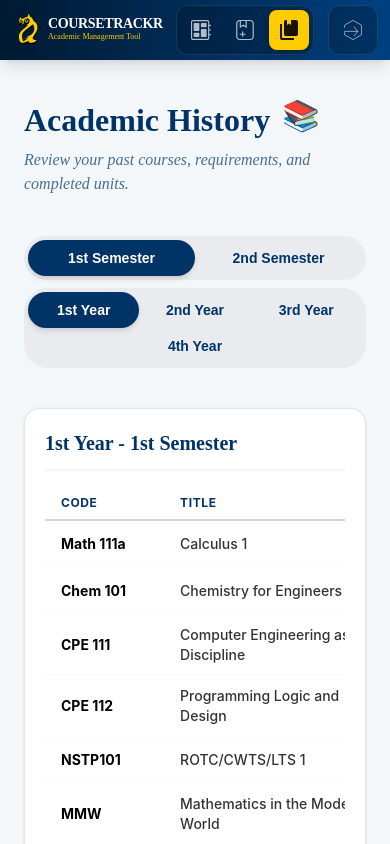
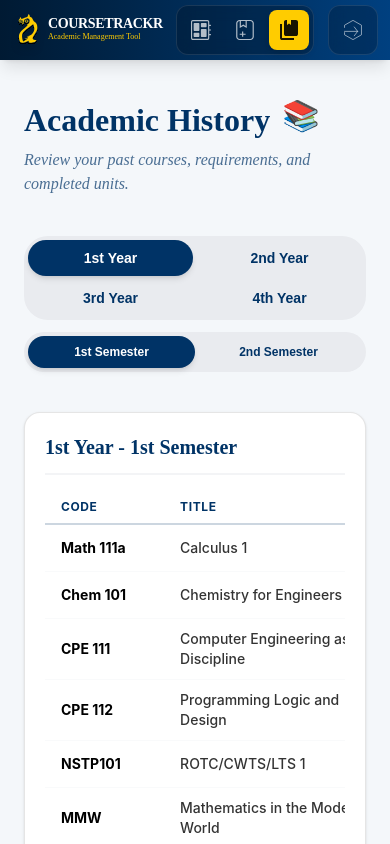
Before and after one commit to knghtcomp/CourseTrackr, a React (Vite) app in the folder CourseTrackrKuago/: page /history in a window 390 px wide. Shown: the top 844 px of the page. Built offline with nearby package versions, Linux system fonts and the light colour scheme; a web font is replaced by a local one.

Commit message:
change in dashboard

```diff
--- a/CourseTrackrKuago/src/pages/AcademicHistory.jsx
+++ b/CourseTrackrKuago/src/pages/AcademicHistory.jsx
@@ -121,16 +121,17 @@ export const AcademicHistory = () => {
         </div>
 
         {/* TOGGLES SECTION */}
-        <div className="flex flex-col-reverse lg:flex-row lg:items-center justify-between gap-2 w-full">
+        {/* Changed flex-col-reverse to flex-col so Years stay on top on mobile */}
+        <div className="flex flex-col lg:flex-row lg:items-center justify-between gap-3 w-full">
 
-
-          {/* YEAR TOGGLE (Right Side) */}
-          <div className="flex flex-wrap lg:flex-nowrap bg-[#E9EBEF] rounded-3xl lg:rounded-full p-1 w-full lg:w-fit">
+          {/* YEAR TOGGLE */}
+          {/* Added grid-cols-2 for mobile to force 2x2 layout, turns back to flex row on desktop (lg:flex) */}
+          <div className="grid grid-cols-2 lg:flex lg:flex-nowrap bg-[#E9EBEF] rounded-3xl lg:rounded-full p-1 w-full lg:w-fit gap-1 lg:gap-0">
             {['1st Year', '2nd Year', '3rd Year', '4th Year'].map((year) => (
               <button
                 key={year}
                 onClick={() => handleYearChange(year)}
-                className={`flex-1 px-6 py-2 text-sm lg:text-base font-bold rounded-full transition-all whitespace-nowrap ${
+                className={`w-full px-2 lg:px-6 py-2 text-sm lg:text-base font-bold rounded-full transition-all whitespace-nowrap ${
                   activeYear === year ? 'bg-[#003366] text-white shadow-md' : 'text-[#003366] hover:bg-black/5'
                 }`}
               >
@@ -139,13 +140,13 @@ export const AcademicHistory = () => {
             ))}
           </div>
 
-          {/* SEMESTER TOGGLE (Left Side) */}
+          {/* SEMESTER TOGGLE */}
           <div className="flex bg-[#E9EBEF] rounded-full p-1 w-full lg:w-fit">
             {availableSemesters.map((sem) => (
               <button
                 key={sem}
                 onClick={() => setActiveSemester(sem)}
-                className={`flex-1 px-6 py-2 text-sm lg:text-base font-bold rounded-full transition-all whitespace-nowrap ${
+                className={`flex-1 px-3 lg:px-6 py-2 text-xs lg:text-base font-bold rounded-full transition-all whitespace-nowrap ${
                   activeSemester === sem ? 'bg-[#003366] text-white shadow-md' : 'text-[#003366] hover:bg-black/5'
                 }`}
               >
@@ -153,8 +154,6 @@ export const AcademicHistory = () => {
               </button>
             ))}
           </div>
-
-
 
         </div>
 
--- a/CourseTrackrKuago/src/pages/Admin/AdminDashboardHeaderSection.jsx
+++ b/CourseTrackrKuago/src/pages/Admin/AdminDashboardHeaderSection.jsx
@@ -57,12 +57,12 @@ const AdminDashboardHeaderSection = () => {
             alt="Logo"
             className="w-8 h-8 md:w-14 md:h-14 drop-shadow-lg"
           />
-          {/* TEXT: Strictly hidden on mobile */}
-          <div className="hidden md:flex flex-col justify-center ml-2">
-            <h1 className="text-[26px] xl:text-[30px] font-bold text-white leading-none font-['Calistoga'] m-0 tracking-tight">
+          {/* TEXT: Now visible on mobile with properly scaled responsive sizes */}
+          <div className="flex flex-col justify-center ml-1 md:ml-2">
+            <h1 className="text-[14px] md:text-[22px] lg:text-[26px] xl:text-[30px] font-bold text-white leading-none font-['Calistoga'] m-0 tracking-tight">
               COURSETRACKR
             </h1>
-            <h2 className="text-[14px] xl:text-[16px] text-[#FFCC00] font-['Calistoga'] m-0 mt-0.5 whitespace-nowrap">
+            <h2 className="text-[8px] md:text-[12px] lg:text-[14px] xl:text-[16px] text-[#FFCC00] font-['Calistoga'] m-0 md:mt-0.5 whitespace-nowrap">
               Academic Management Tool
             </h2>
           </div>
```
